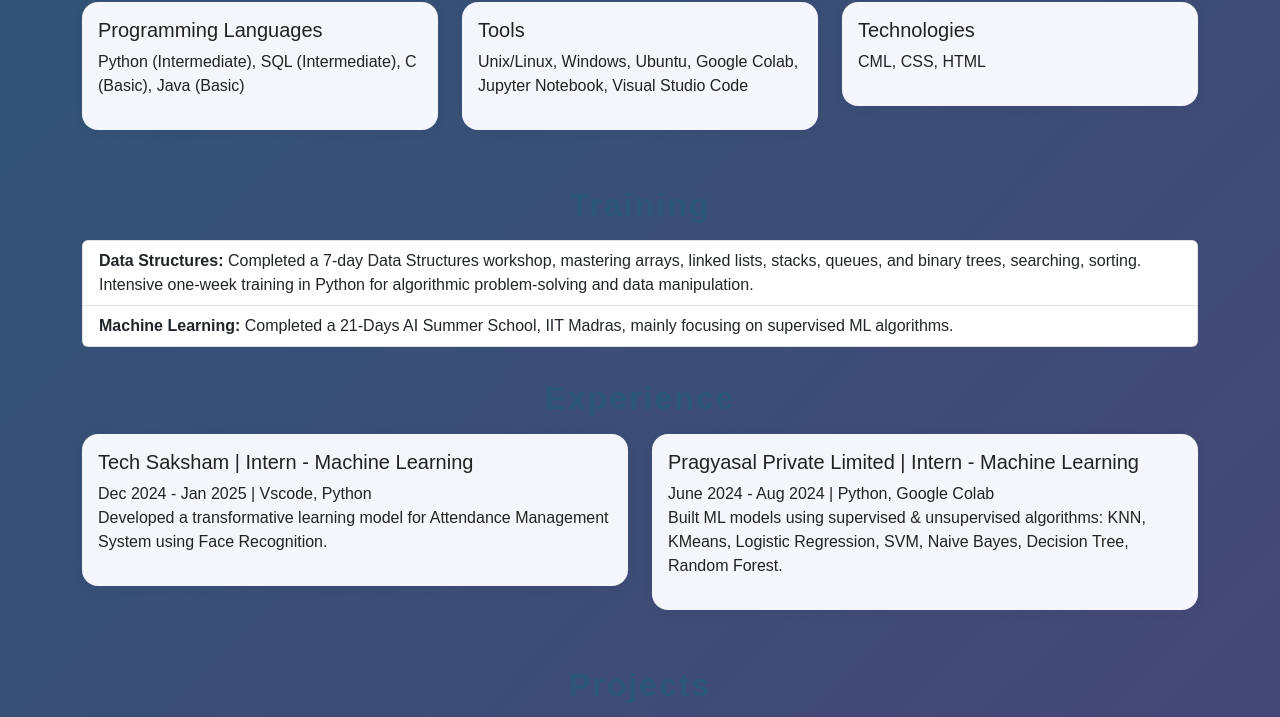
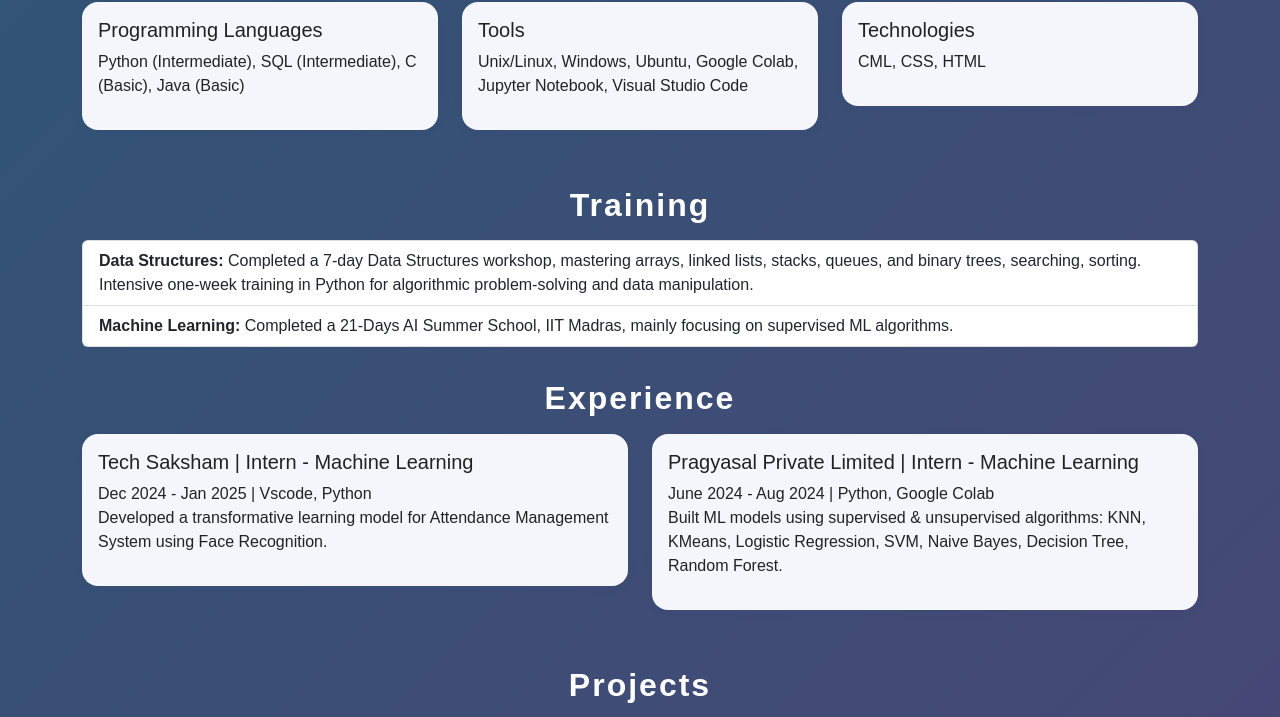
Before and after one commit to Habeebkhan1312/portfolio, a plain HTML site: page index.html in a window 1280 px wide. Shown: the part 695-1412 px from the top of the page. Drawn offline with nearby package versions, Linux system fonts and the light colour scheme.

Commit message:
Update index.html

```diff
--- a/index.html
+++ b/index.html
@@ -40,7 +40,7 @@
       margin-bottom: 1rem;
     }
     .section-title {
-      color: var(--primary);
+      color: var(--white);
       font-weight: 700;
       margin: 2rem 0 1rem 0;
       text-align: center;
```
